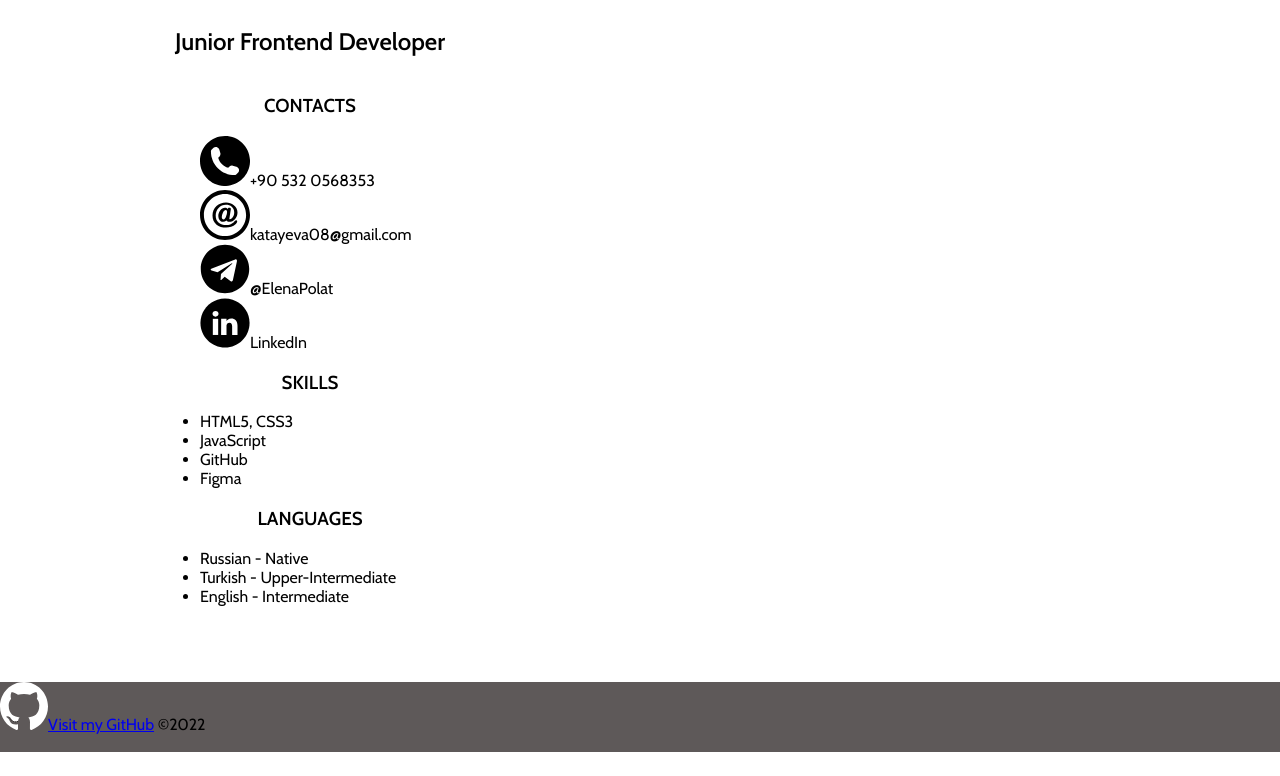
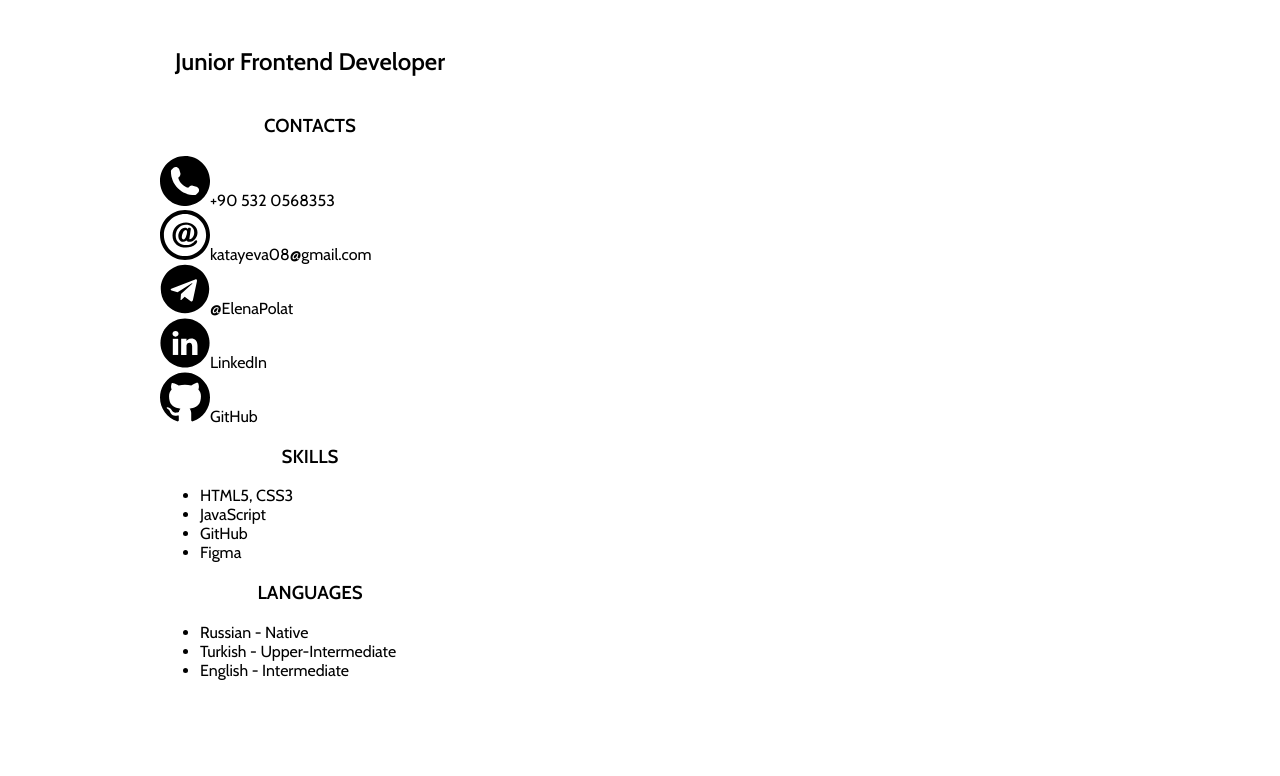
Before and after one commit to polat08/rsschool-cv, a plain HTML site: page index.html in a window 1280 px wide. Shown: the part 461-1237 px from the top of the page. Before the commit the page ends 1213 px from the top, so only its background shows below. Drawn offline with nearby package versions, Linux system fonts and the light colour scheme.

Commit message:
feat: add styles

```diff
--- a/index.html
+++ b/index.html
@@ -18,7 +18,7 @@
         <h2>Junior Frontend Developer</h2>
     </div>
     <h3 class="center">Contacts</h3>
-    <ul class="list">
+    <ul class="list icons">
         <li>
             <img src="./img/phone.svg" alt="Phone">+90 532 0568353
         </li>
@@ -31,6 +31,10 @@
         <li>
             <a href="https://www.linkedin.com/in/elena-polat-522236224" target="_blank">
                 <img src="./img/Linkedin.svg" alt="LinkedIn">LinkedIn</a>
+        </li>
+        <li>
+            <a href="https://github.com/" target="_blank">
+                <img src="./img/github.svg" alt="github">GitHub</a>
         </li>
     </ul>
     <h3 class="center">Skills</h3>
@@ -61,11 +65,6 @@
             </ul>
     </div>
     </section>
-    <footer class="footer">
-        <a class="link" href="https://github.com/" target="_blank">
-            <img src="./img/github1.svg" alt="github">Visit my GitHub</a>
 
-        <span>©2022</span>
-    </footer>
 </body>
 </html>
--- a/style.css
+++ b/style.css
@@ -7,25 +7,38 @@ body {
 .section {
     display: flex;
     max-width: 1000px;
-    margin: 30px auto;
+    margin: 50px auto;
 }
 .title {
     display: flex;
     flex-direction: column;
     text-align: center;
 }
+
+.main {
+    max-width: 40%;
+    /* flex-direction: column; */
+    margin: 30px 20px;
+}
 .title h1 {
     font-size: 36px;
-}
-.main {
-    max-width: 40%;
-    /* display: flex; */
-    flex-direction: column;
-    margin: 30px 20px;
 }
 .center {
     text-align: center;
     text-transform: uppercase;
+}
+.list {
+    list-style: none;
+
+}
+
+.list a {
+    text-decoration: none;
+    color: #000;
+}
+.icons {
+    margin-left: -40px;
+
 }
 .desc {
     max-width: 60%;
@@ -38,19 +51,3 @@ body {
     border-bottom: 3px solid #3d34340e;
     margin-top: 30px;
 }
-.footer {
-    max-width: 100%;
-    height: 70px;
-    justify-content: center;
-    position: sticky;
-    background-color: #5e5959;
-
-}
-.list {
-    list-style: none;
-
-}
-.list a {
-    text-decoration: none;
-    color: #000;
-}
```
Also changed, not shown: img/github.svg (added), img/github1.svg (deleted).
